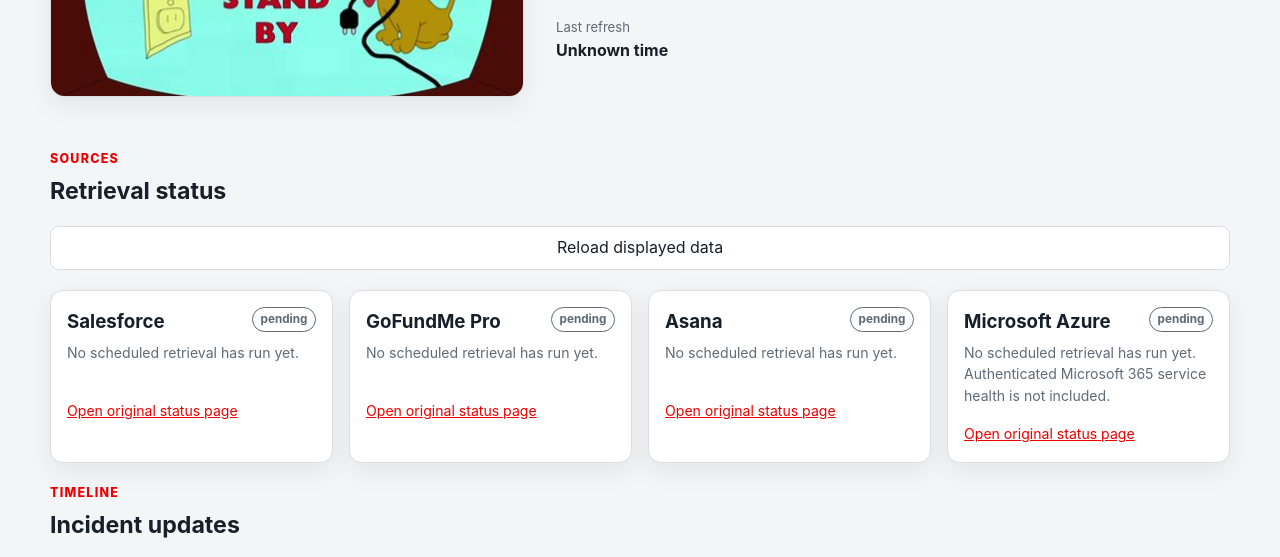
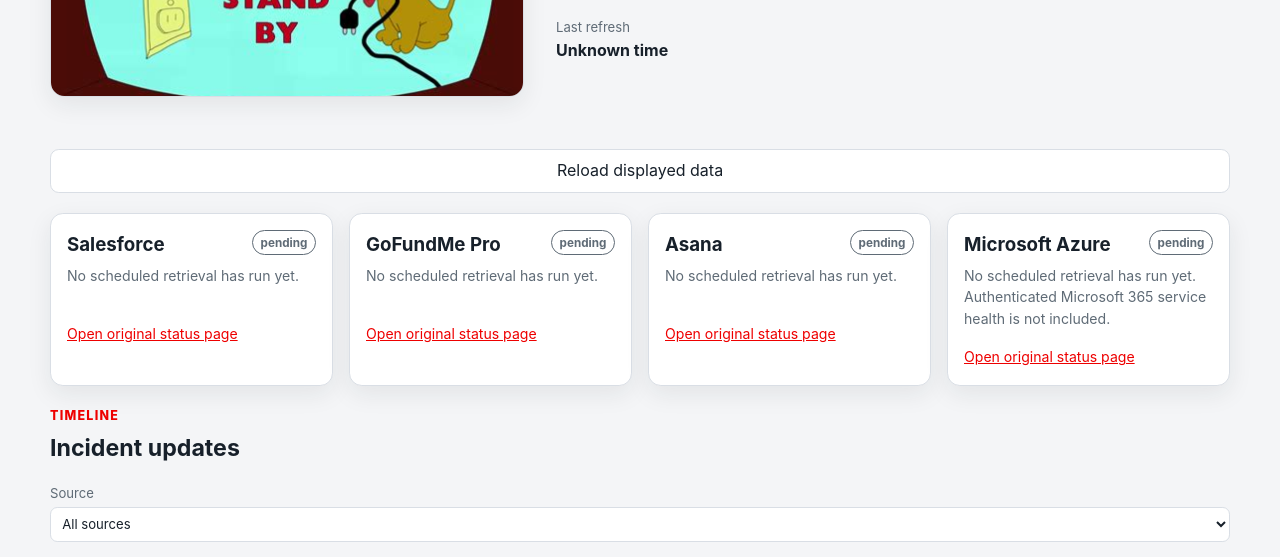
Before and after one commit to chadw-msfusa/status-town, a plain HTML site: page index.html in a window 1280 px wide. Shown: the part 218-775 px from the top of the page. Drawn offline with Linux system fonts and the light colour scheme.

Commit message:
Remove heading elements from sources section
Removed unnecessary heading elements from the sources section.

```diff
--- a/index.html
+++ b/index.html
@@ -37,10 +37,6 @@
   <main id="main">
     <section aria-labelledby="source-heading">
       <div class="section-heading">
-        <div>
-          <p class="eyebrow">Sources</p>
-          <h2 id="source-heading">Retrieval status</h2>
-        </div>
         <button id="reload-button" type="button">Reload displayed data</button>
       </div>
       <div id="source-cards" class="source-grid" aria-live="polite"></div>
```
